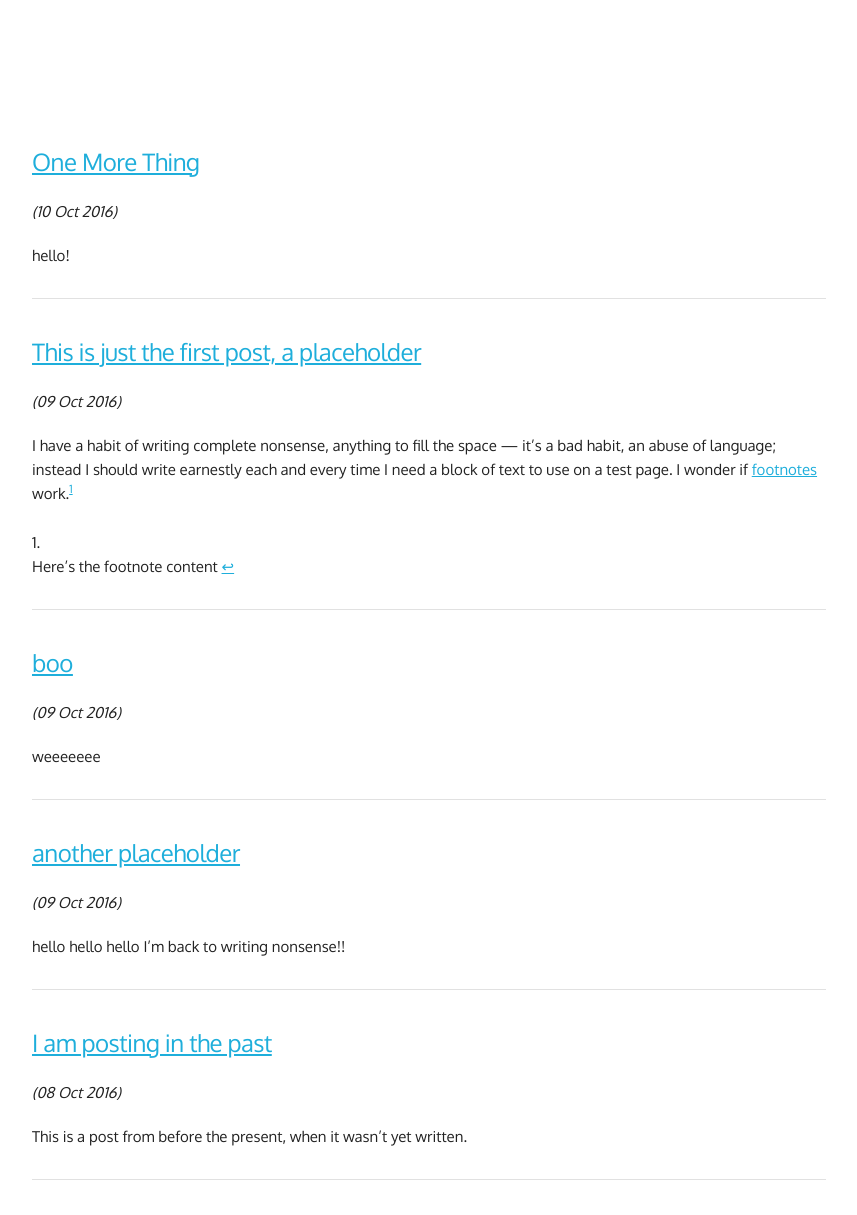
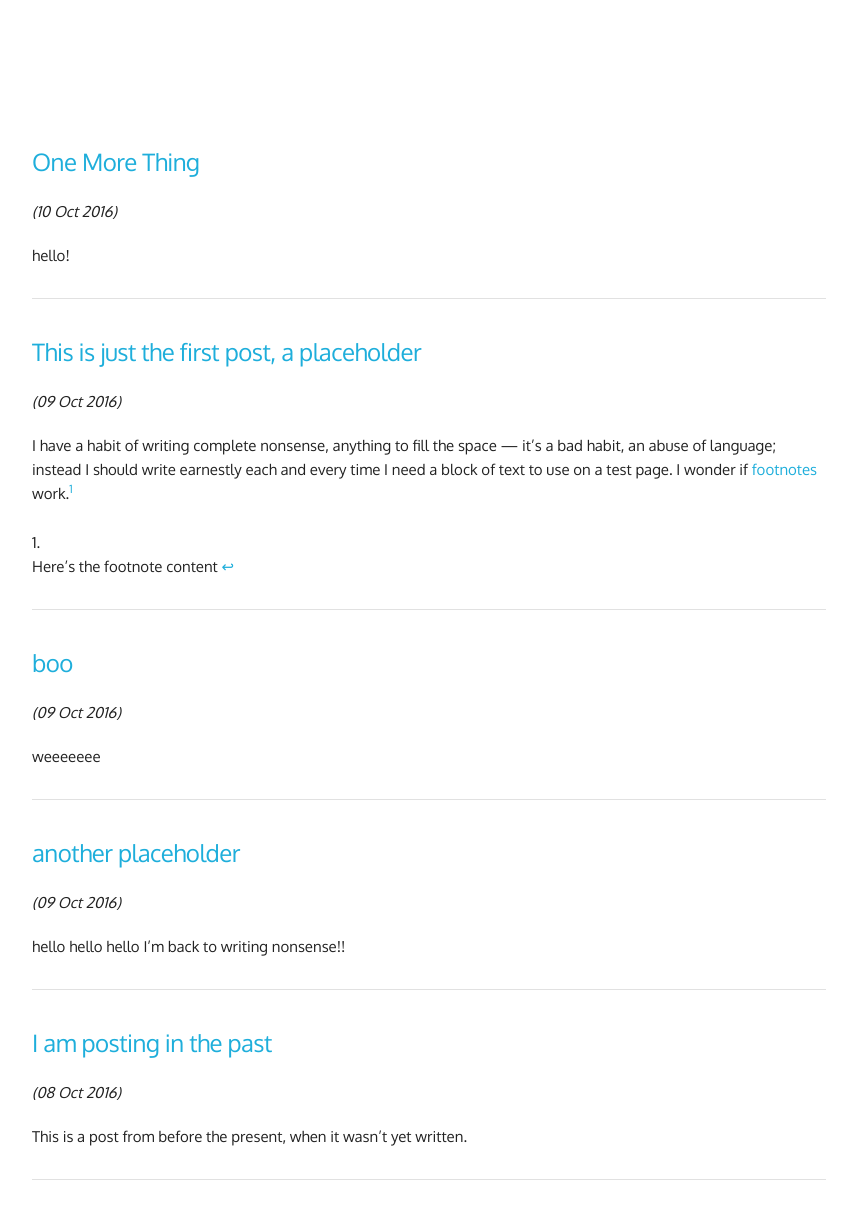
Before and after one commit to mt-trash/mt-trash.github.io, a Jekyll site: the page built from index.html, in a window 1280 px wide. Shown: the whole page, without its empty margins (128-985 px from the left). Built offline with Jekyll 4.4.1, drawn with Linux system fonts in a browser that asks for light colours; the list of posts is cut into pages by our own code.

Commit message:
Update skeleton.css

```diff
--- a/css/skeleton.css
+++ b/css/skeleton.css
@@ -161,6 +161,8 @@ a {
   color: #1EAEDB; }
 a:hover {
   color: #0FA0CE; }
+a {
+  text-decoration: none }
 
 
 /* Buttons
```
